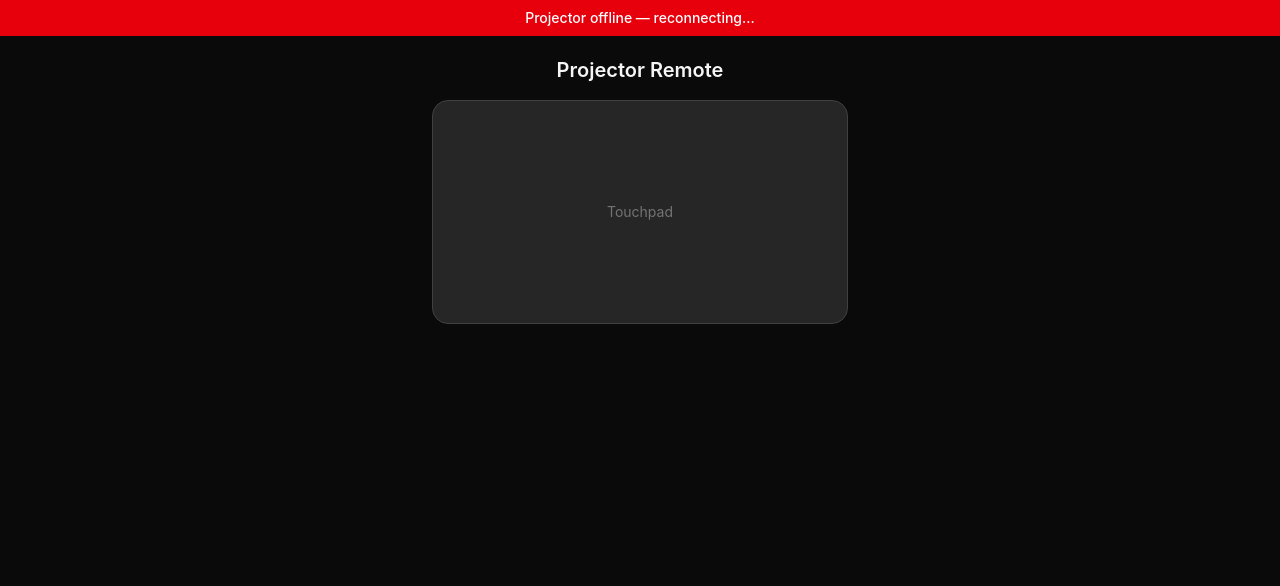
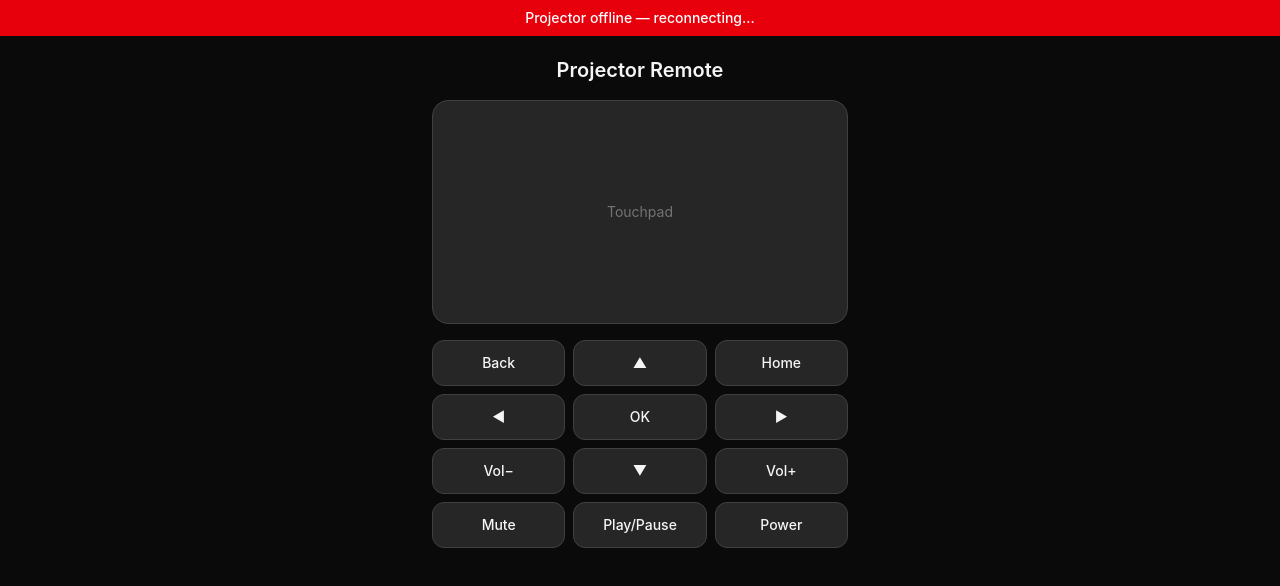
Before and after one commit to ksaurav24/projector-remote, a React (Vite) app in the folder web/: page / in a window 1280 px wide. Shown: the top 586 px of the page. Built offline with nearby package versions, Linux system fonts and the light colour scheme; no server answers.

Commit message:
Add remote button grid with press-and-hold repeat

```diff
--- a/web/src/App.tsx
+++ b/web/src/App.tsx
@@ -1,6 +1,7 @@
 import { WsProvider, useWs } from "./ws/WsContext";
 import { ConnectionStatus } from "./components/ConnectionStatus";
 import { Touchpad } from "./components/Touchpad";
+import { ButtonGrid } from "./components/ButtonGrid";
 
 function Shell() {
   const { connected } = useWs();
@@ -10,6 +11,7 @@ function Shell() {
       <main className="pt-10 px-4 max-w-md mx-auto pb-8">
         <h1 className="text-xl font-semibold text-center py-4">Projector Remote</h1>
         <Touchpad />
+        <ButtonGrid />
       </main>
     </div>
   );
--- /dev/null
+++ b/web/src/components/ButtonGrid.tsx
@@ -0,0 +1,69 @@
+import { useRef } from "react";
+import { motion } from "framer-motion";
+import { useWs } from "../ws/WsContext";
+
+interface ButtonSpec {
+  code: string;
+  label: string;
+}
+
+const BUTTONS: ButtonSpec[] = [
+  { code: "KEYCODE_BACK", label: "Back" },
+  { code: "KEYCODE_DPAD_UP", label: "▲" },
+  { code: "KEYCODE_HOME", label: "Home" },
+  { code: "KEYCODE_DPAD_LEFT", label: "◀" },
+  { code: "KEYCODE_DPAD_CENTER", label: "OK" },
+  { code: "KEYCODE_DPAD_RIGHT", label: "▶" },
+  { code: "KEYCODE_VOLUME_DOWN", label: "Vol−" },
+  { code: "KEYCODE_DPAD_DOWN", label: "▼" },
+  { code: "KEYCODE_VOLUME_UP", label: "Vol+" },
+  { code: "KEYCODE_VOLUME_MUTE", label: "Mute" },
+  { code: "KEYCODE_MEDIA_PLAY_PAUSE", label: "Play/Pause" },
+  { code: "KEYCODE_POWER", label: "Power" },
+];
+
+const REPEAT_MS = 150;
+
+function RemoteButton({ code, label }: ButtonSpec) {
+  const { send } = useWs();
+  const timer = useRef<number | null>(null);
+
+  function press() {
+    send({ type: "key", code });
+  }
+
+  function start() {
+    press();
+    timer.current = window.setInterval(press, REPEAT_MS);
+  }
+
+  function stop() {
+    if (timer.current !== null) {
+      window.clearInterval(timer.current);
+      timer.current = null;
+    }
+  }
+
+  return (
+    <motion.button
+      whileTap={{ scale: 0.92 }}
+      onPointerDown={start}
+      onPointerUp={stop}
+      onPointerCancel={stop}
+      onPointerLeave={stop}
+      className="rounded-xl bg-neutral-800 border border-neutral-700 py-3 text-sm font-medium active:bg-neutral-700"
+    >
+      {label}
+    </motion.button>
+  );
+}
+
+export function ButtonGrid() {
+  return (
+    <div className="grid grid-cols-3 gap-2 mt-4">
+      {BUTTONS.map((b) => (
+        <RemoteButton key={b.code} {...b} />
+      ))}
+    </div>
+  );
+}
```
